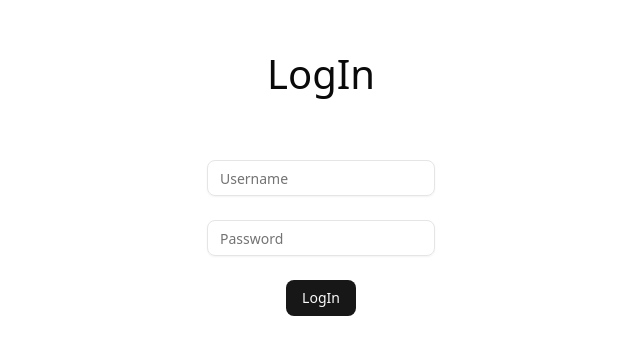
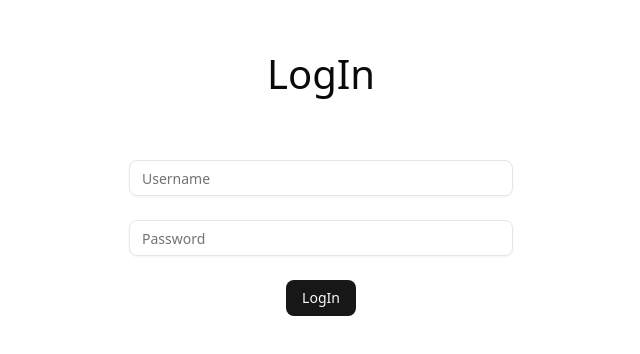
Before and after one commit to kabeeseh/bacgram, a Next.js app: page /login in a window 1280 px wide. Shown: the part 180-534 px from the top of the page, without its empty margins (319-959 px from the left). Built offline with nearby package versions, Linux system fonts and the light colour scheme.

Commit message:
feat: add max-width to form in login and signup components

```diff
--- a/src/app/login/page.tsx
+++ b/src/app/login/page.tsx
@@ -20,7 +20,7 @@ export default function LogIn() {
     <div className="flex items-center justify-center h-[90vh] flex-col gap-[7vh]">
       <h1 className="text-[2.5rem] text-center">LogIn</h1>
       <form
-        className="flex items-center justify-center flex-col gap-[3vh]"
+        className="flex items-center justify-center flex-col gap-[3vh] w-full max-w-sm"
         onSubmit={(e) => {
           e.preventDefault();
           setError("");
--- a/src/app/signup/page.tsx
+++ b/src/app/signup/page.tsx
@@ -20,7 +20,7 @@ export default function SignUp() {
     <div className="flex items-center justify-center h-[90vh] flex-col gap-[7vh]">
       <h1 className="text-[2.5rem] text-center">SignUp</h1>
       <form
-        className="flex items-center justify-center flex-col gap-[3vh]"
+        className="flex items-center justify-center flex-col gap-[3vh] w-full max-w-sm"
         onSubmit={(e) => {
           e.preventDefault();
           setError("");
```
